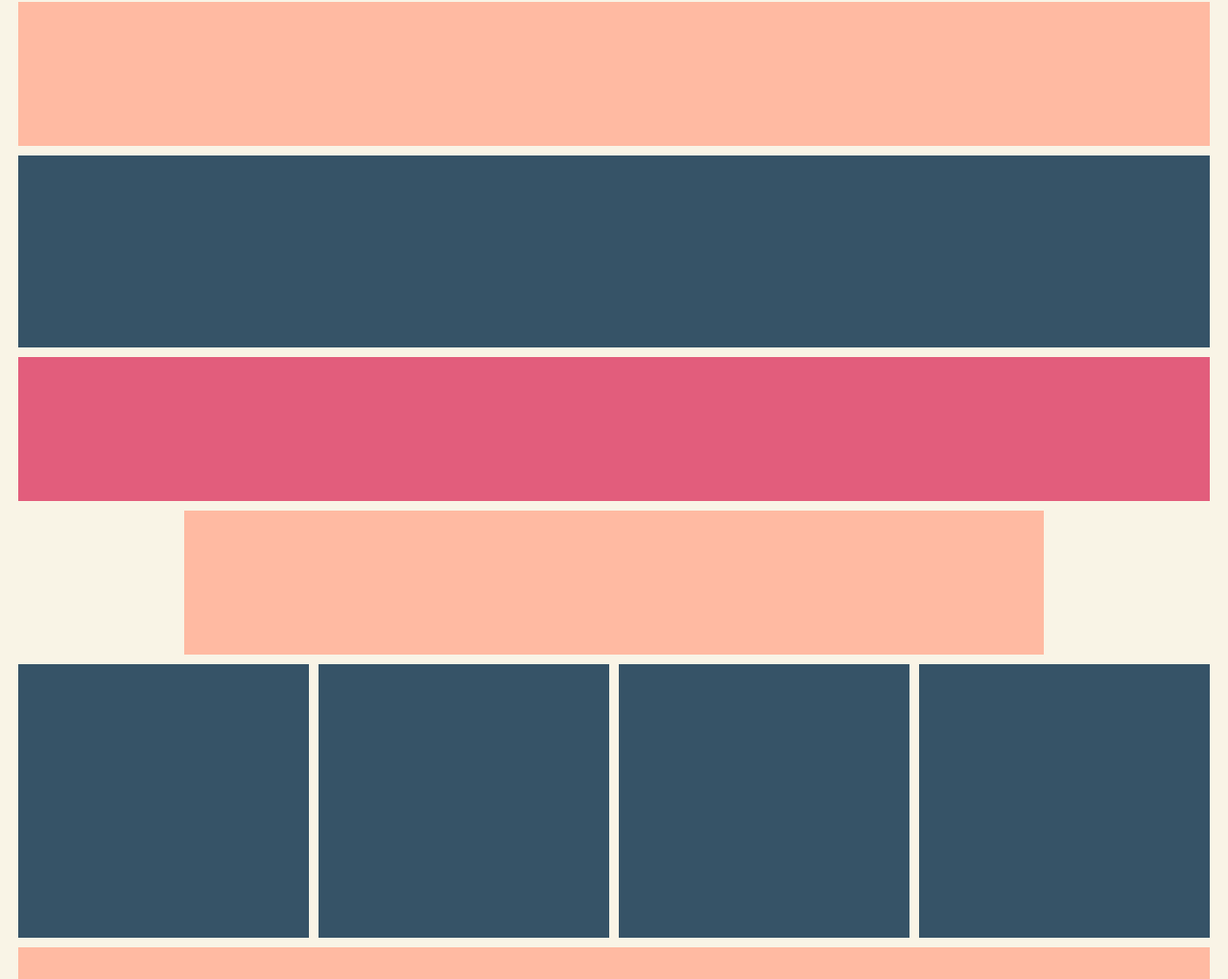
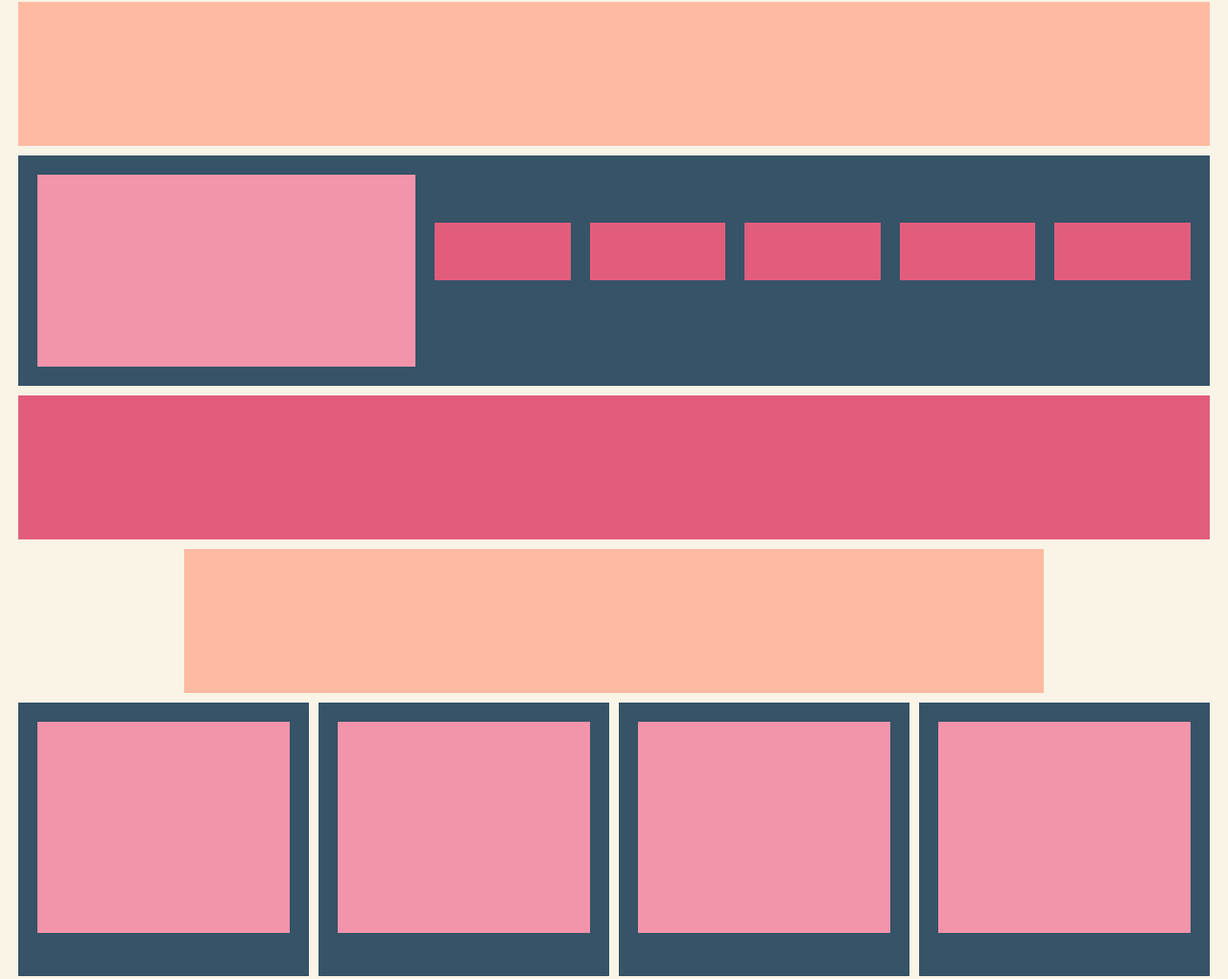
Before and after one commit to mlmelber/art300_5screenshots, a plain HTML site: page amazon.html in a window 1280 px wide. Shown: the part 1461-2481 px from the top of the page at 96% size. Drawn offline with Linux system fonts and the light colour scheme.

Commit message:
Update amazon.css
FINISHED amazon css, fixed plant grouping/other stuff

```diff
--- a/amazon.css
+++ b/amazon.css
@@ -155,11 +155,47 @@ body {
 
 .amazon {
     background-color: #365367;
+    padding: 20px;
+    margin-top: 10px;
+    margin-left: 1.5vw;
+    margin-right: 1.5vw;
+
+    display: grid;
+    grid-template-columns: 1fr 2fr;
+    grid-gap: 20px;
+}
+
+.amazon_live {
+    background-color: #F494AB;
     height: 200px;
-    width: 97vw;
-    margin-top: 10px;
-    margin-left: auto;
-    margin-right: auto;
+}
+
+.lives {
+    display: grid;
+    grid-template-columns: 1fr 1fr 1fr 1fr 1fr;
+    grid-gap: 20px;
+    margin-top: 50px;
+}
+
+.live_1 {
+    background-color: #E25D7C;
+    height: 60px;
+}
+.live_2 {
+    background-color: #E25D7C;
+    height: 60px;
+}
+.live_3 {
+    background-color: #E25D7C;
+    height: 60px;
+}
+.live_4 {
+    background-color: #E25D7C;
+    height: 60px;
+}
+.live_5 {
+    background-color: #E25D7C;
+    height: 60px;
 }
 
 .littlesomething {
@@ -194,15 +230,47 @@ body {
   .box_plant {
       background-color: #365367;
   }
+
+  .box_pinkplant{
+    background-color: #F494AB;
+    height: 150px;
+    margin: 20px;
+    padding-top: 40px;
+    padding-bottom: 30px;
+  }
+
   .box_recycle {
     background-color: #365367;
 }
+.box_pinkrecycle{
+    background-color: #F494AB;
+    height: 150px;
+    margin: 20px;
+    padding-top: 40px;
+    padding-bottom: 30px;
+  }
+
   .box_handmade {
     background-color: #365367;
 }
+.box_pinkhandmade{
+    background-color: #F494AB;
+    height: 150px;
+    margin: 20px;
+    padding-top: 40px;
+    padding-bottom: 30px;
+  }
+
   .box_ces {
     background-color: #365367;
 }
+.box_pinkces{
+    background-color: #F494AB;
+    height: 150px;
+    margin: 20px;
+    padding-top: 40px;
+    padding-bottom: 30px;
+  }
 
 .popularbrands {
     background-color: #FFBAA2;
@@ -253,8 +321,8 @@ body {
 
     display: grid;
     grid-template-columns: 1fr 1fr;
-    grid-template-rows: 285px;
     grid-gap: 10px;
+    margin-bottom: 10px;
 }
 
 .garden_home {
```
